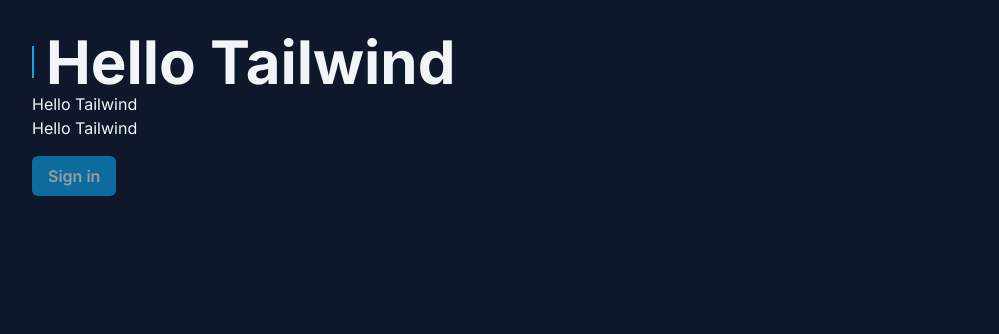
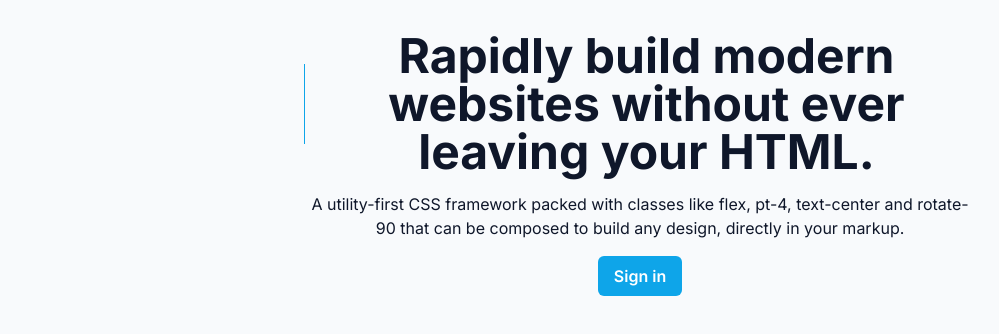
Before and after one commit to RenanFachin/RS_MasterizandoTailwindCSS, a Next.js app: page / in a window 1280 px wide. Shown: the top 334 px of the page, without its empty margins (0-999 px from the left). Built offline with nearby package versions, Linux system fonts and the light colour scheme.

Commit message:
Temas (dark e light mode)

```diff
--- a/src/app/page.tsx
+++ b/src/app/page.tsx
@@ -1,16 +1,22 @@
 export default function Home() {
   return (
-    <div className="p-8 bg-slate-900 text-slate-100 h-screen">
-      <h1 className="flex items-center gap-3 font-bold text-3xl sm:text-5xl lg:text-6xl before:w-0.5 before:h-8 before:bg-sky-500 before:flex">Hello Tailwind</h1>
-      <h1>Hello Tailwind</h1>
-      <h1>Hello Tailwind</h1>
+    <div className="p-8 bg-slate-50 text-slate-900 dark:bg-slate-900 dark:text-slate-100 h-screen flex flex-col items-center text-center">
+      <div className="max-w-2xl">
+        <h1 className="flex items-center gap-3 font-bold text-3xl sm:text-4xl lg:text-5xl before:w-0.5 before:h-20 before:bg-sky-500 before:flex">
+          Rapidly build modern websites without ever leaving your HTML.
+        </h1>
 
-      <button
-        disabled
-        className="bg-sky-500 px-4 py-2 rounded-md font-semibold mt-4 enabled:hover:bg-sky-600 disabled:opacity-60 disabled:cursor-not-allowed"
-      >
-        Sign in
-      </button>
+        <p className="mt-4 dark:text-slate-400">
+          A utility-first CSS framework packed with classes like flex, pt-4, text-center and rotate-90 that can be composed to build any design, directly in your markup.
+        </p>
+
+
+        <button
+          className="bg-sky-500 dark:bg-sky-400 dark:text-sky-950 text-white px-4 py-2 rounded-md font-semibold mt-4 enabled:hover:bg-sky-600 disabled:opacity-60 disabled:cursor-not-allowed"
+        >
+          Sign in
+        </button>
+      </div>
     </div>
   )
 }
```
